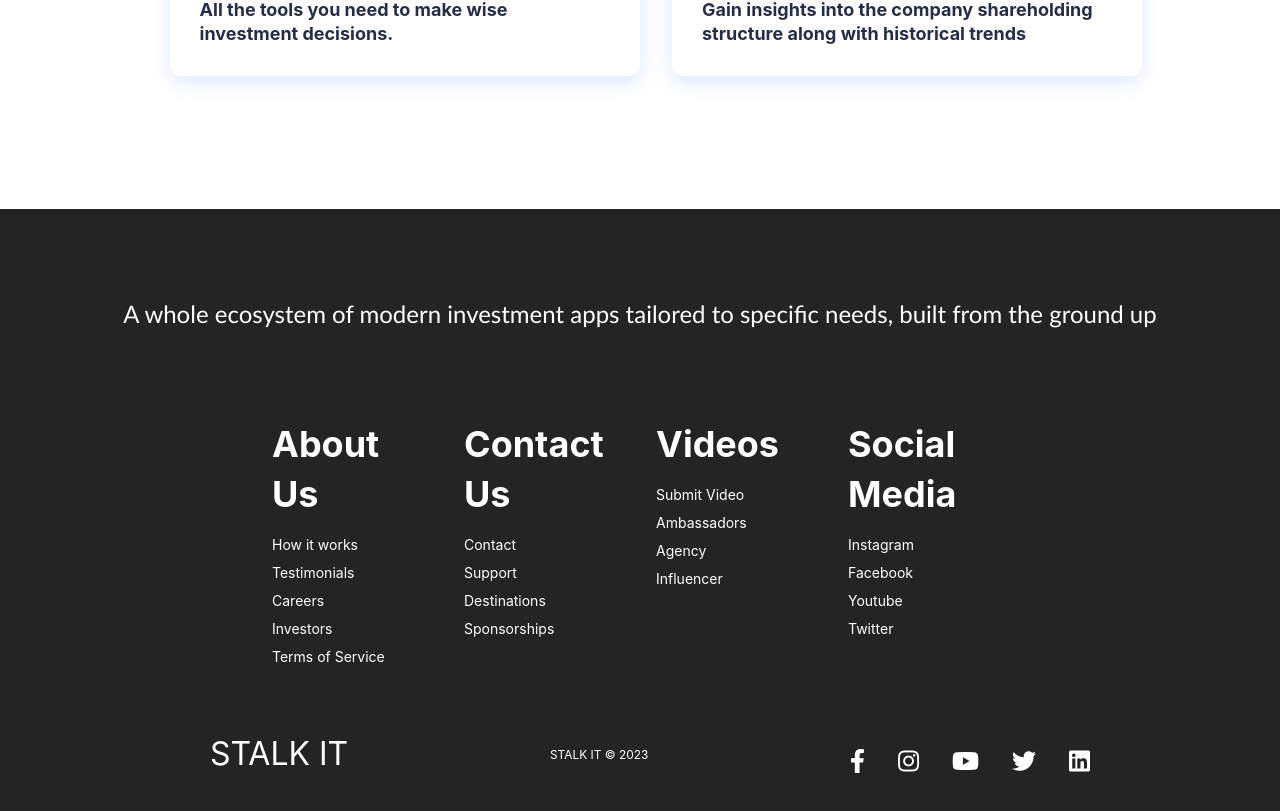
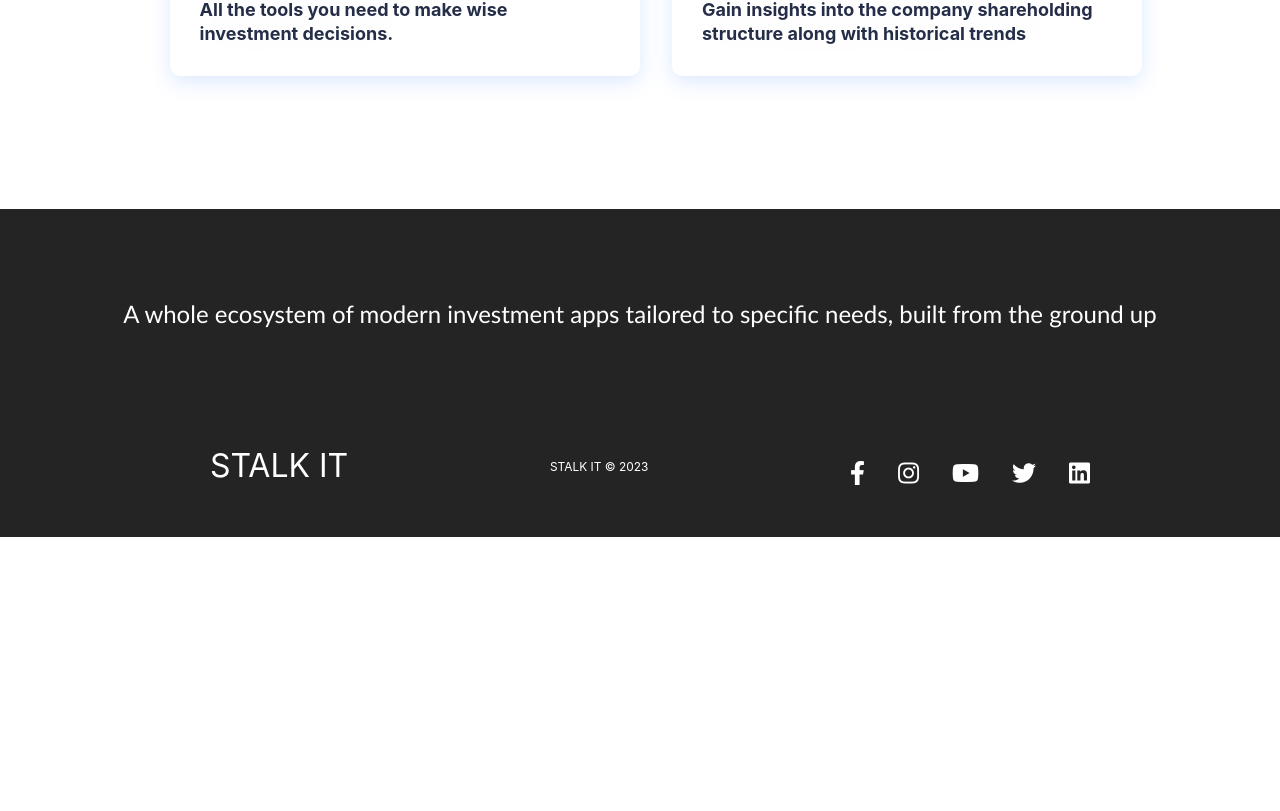
Before and after one commit to madhur3120/StalkIt-StockExchange, a React (Create React App) app in the folder FrontEnd/: page / in a window 1280 px wide. Shown: the part 2609-3420 px from the top of the page. After the commit the page ends 3146 px from the top, so only its background shows below. Built offline with nearby package versions, Linux system fonts and the light colour scheme.

Commit message:
about us and landing page in backend

```diff
--- a/FrontEnd/src/App.js
+++ b/FrontEnd/src/App.js
@@ -19,6 +19,7 @@ import LandingPage from "./components/Landing/LandingPage";
 import NseDashboard from "./components/NseDashboard/NseDashboard";
 import Test from "./components/Test/Test";
 import BseDashboard from "./components/BseDashboard/BseDashboard";
+import AboutUs from "./components/AboutUs/AboutUs";
 function App() {
   const [isLoggedIn, setIsLoggedIn] = useState(false);
   // const [LoggedIn, setLoggedIn] = useState(false);
@@ -57,6 +58,7 @@ function App() {
           <Route path="/bsedashboard" element={<BseDashboard />} />
           <Route path="/landing" element={<Test />} />
           <Route path="/trans" element={<Trans />} />
+          <Route path="/about" element={<AboutUs />} />
         </Routes>
       </Router>
     );
@@ -68,6 +70,7 @@ function App() {
           <Route path="/home" element={<Home />} />
           <Route path="/login" element={<Login />} />
           <Route path="/register" element={<SignUp />} />
+          <Route path="/about" element={<AboutUs />} />
           {/* <Route path="/drop" element={<CompDropdown />} /> */}
           {/* <Route path="/market" element={<MarketDropdown />} /> */}
         </Routes>
--- /dev/null
+++ b/FrontEnd/src/components/AboutUs/AboutUs.css
@@ -0,0 +1,6 @@
+.head1{
+    margin-top: 2rem;
+    font-size: 2.5rem;
+    text-align: center;
+    font-size: clamp(2rem, 6vw, 3.5rem);
+}
--- /dev/null
+++ b/FrontEnd/src/components/AboutUs/AboutUs.js
@@ -0,0 +1,16 @@
+import React from 'react'
+import './AboutUs.css'
+import InfoSection from '../Home/InfoSection/InfoSection'
+import { InfoData3 } from '../Home/InfoSection/InfoData'
+import Card from '../Test/Card'
+const AboutUs = () => {
+    return (
+        <>
+            <div className='head1'>About Us</div>
+            <InfoSection {...InfoData3} />
+
+        </>
+    )
+}
+
+export default AboutUs
--- a/FrontEnd/src/components/Home/Footer.js
+++ b/FrontEnd/src/components/Home/Footer.js
@@ -11,62 +11,12 @@ function Footer() {
           A whole ecosystem of modern investment apps
           tailored to specific needs, built from the ground up
         </p>
-        {/* <p className='footer-subscription-text'>
-          You can unsubscribe at any time.
-        </p> */}
-        {/* <div className='input-areas'>
-          <form>
-            <input
-              className='footer-input'
-              name='email'
-              type='email'
-              placeholder='Your Email'
-            />
-            <Button buttonStyle='btn--outline'>Subscribe</Button>
-          </form>
-        </div> */}
       </section>
-      <div class='footer-links'>
-        <div className='footer-link-wrapper'>
-          <div class='footer-link-items'>
-            <h2>About Us</h2>
-            <Link to='/register'>How it works</Link>
-            <Link to='/'>Testimonials</Link>
-            <Link to='/'>Careers</Link>
-            <Link to='/'>Investors</Link>
-            <Link to='/'>Terms of Service</Link>
-          </div>
-          <div class='footer-link-items'>
-            <h2>Contact Us</h2>
-            <Link to='/'>Contact</Link>
-            <Link to='/'>Support</Link>
-            <Link to='/'>Destinations</Link>
-            <Link to='/'>Sponsorships</Link>
-          </div>
-        </div>
-        <div className='footer-link-wrapper'>
-          <div class='footer-link-items'>
-            <h2>Videos</h2>
-            <Link to='/'>Submit Video</Link>
-            <Link to='/'>Ambassadors</Link>
-            <Link to='/'>Agency</Link>
-            <Link to='/'>Influencer</Link>
-          </div>
-          <div class='footer-link-items'>
-            <h2>Social Media</h2>
-            <Link to='/'>Instagram</Link>
-            <Link to='/'>Facebook</Link>
-            <Link to='/'>Youtube</Link>
-            <Link to='/'>Twitter</Link>
-          </div>
-        </div>
-      </div>
       <section class='social-media'>
         <div class='social-media-wrap'>
           <div class='footer-logo'>
             <Link to='/' className='social-logo'>
               STALK IT
-              {/* <i class='fab fa-typo3' /> */}
             </Link>
           </div>
           <small class='website-rights'>STALK IT © 2023</small>
--- a/FrontEnd/src/components/Home/InfoSection/InfoData.js
+++ b/FrontEnd/src/components/Home/InfoSection/InfoData.js
@@ -1,5 +1,6 @@
 import ImageOne from '../../../assests/stock4.png';
 import ImageTwo from '../../../assests/stock5.png';
+import ImageThree from '../../../assests/stock8.png';
 export const InfoData = {
     heading: 'Invest in everything',
     paragraphOne: 'Today, our disruptive pricing models and in-house technology have made us the biggest stock broker in India in terms of active retail clients. ',
@@ -19,3 +20,13 @@ export const InfoData2 = {
     reverse: false,
     delay: 300
 }
+
+export const InfoData3 = {
+    heading: 'Expert Stock Analysis',
+    paragraphOne: 'We are 100% dedicated to provide you the best analysis of all the stocks. Our system is fully encrypted for the safety of users.',
+    paragraphTwo: 'We provide dashboard and charts for the users to analyze the stocks and provide the best user experience ',
+    buttonLabel: 'View More',
+    image: ImageThree,
+    reverse: false,
+    delay: 300
+}
--- a/FrontEnd/src/components/Home/InfoSection/InfoSection.js
+++ b/FrontEnd/src/components/Home/InfoSection/InfoSection.js
@@ -18,6 +18,8 @@ grid-template-rows: 600px;
 `;
 const ColumnLeft = styled.div`
 display: flex;
+
+
 flex-direction: column;
 justify-content: center;
 align-items: flex-start;
--- a/FrontEnd/src/components/Test/Card.module.css
+++ b/FrontEnd/src/components/Test/Card.module.css
@@ -1,8 +1,9 @@
 .card {
-    background: #252525;
+    background: #fff;
     box-shadow: 0 2px 8px black transparent;
     border-radius: 10px;
     /* text-color: white; */
     /* border-bottom : 4px solid #d29a55; */
-    box-shadow: 0px 0px 10px rgba(0, 0, 0, 0.4);
+    box-shadow: 0px 0px 10px rgba(0, 0, 0, 0.3);
+    padding: 20px;
 }
--- a/FrontEnd/src/components/Test/Test.js
+++ b/FrontEnd/src/components/Test/Test.js
@@ -71,8 +71,8 @@ const Test = () => {
     <div style={{ textAlign: "center", fontWeight: "bold", padding: "4%" }}>
       <Temp>
         <Card>
-          <h1 style={{ color: "white" }}>Best Performing Company</h1>
-          <h5 style={{ color: "white" }}>(according to Returns)</h5>
+          <h1 >Best Performing Company</h1>
+          <h5 >(according to Returns)</h5>
           <div>
             <ColumnRight>
               <img
@@ -86,7 +86,7 @@ const Test = () => {
               ></img>
             </ColumnRight>
             <label
-              style={{ color: "white", fontSize: "3rem", padding: "1rem" }}
+              style={{ fontSize: "1.5rem", padding: "1rem" }}
               for="type"
             >
               For past
@@ -106,7 +106,7 @@ const Test = () => {
               })}
             </select>
             {ret > 0 ? (
-              <p className="percentttt">{ret}</p>
+              <p className="percentttt">Returns : {ret}%</p>
             ) : (
               <p
                 style={{
@@ -115,19 +115,15 @@ const Test = () => {
                   marginLeft: "1rem",
                 }}
               >
-                {ret}
+
               </p>
             )}
           </div>
           <div
-            style={{ backgroundColor: "#FFFFDE", height: "8rem" }}
+            style={{  height: "8rem" }}
             className="d-flex justify-content-center align-items-center"
           >
-            {/* <img src={reliance} style={{ height: "6rem" }}></img> */}
 
-            {/* <img src={cipla} style={{ height: "6rem" }}></img> */}
-            {/* <img src={ashokley} style={{ height: "6rem" }}></img> */}
-            {/* <img src={tata} style={{ height: "6rem" }}></img> */}
             {imag == "tatasteel" && (
               <img src={tata} style={{ height: "60%" }}></img>
             )}
@@ -143,6 +139,7 @@ const Test = () => {
             {imag == "reliance" && (
               <img src={reliance} style={{ height: "60%" }}></img>
             )}
+
           </div>
         </Card>
       </Temp>
```
Also changed, not shown: FrontEnd/src/assests/stock8.png (added).
